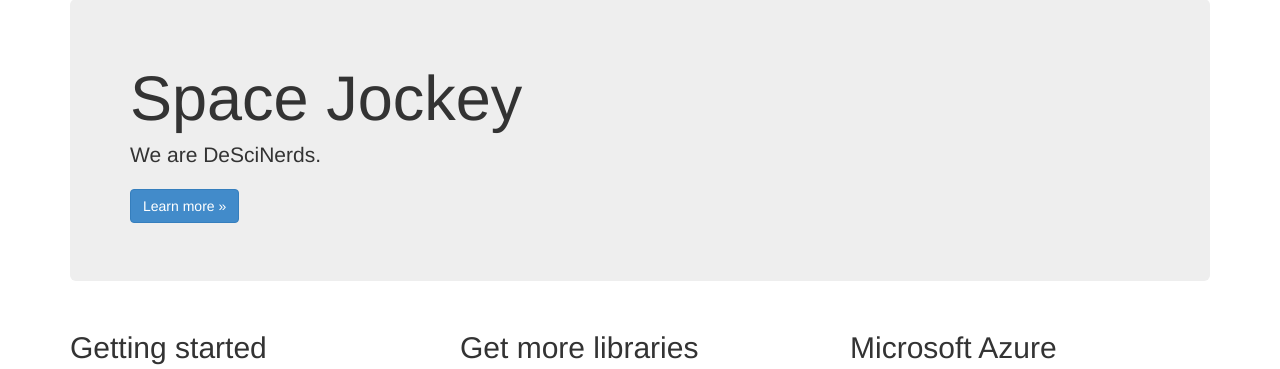
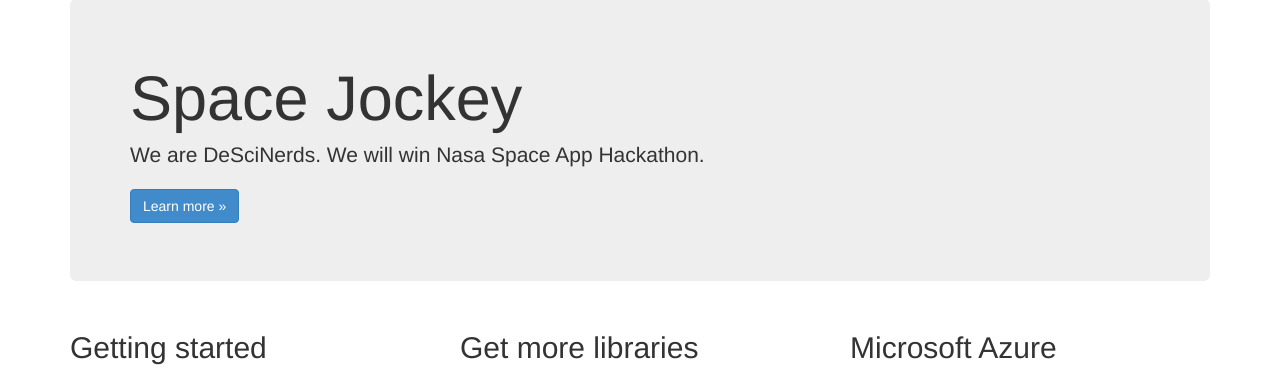
Before and after one commit to FantasyCheese/SpaceJockey, a Django app: page / in a window 1280 px wide. Shown: the part 51-420 px from the top of the page. Run offline with Django 3.2, Linux system fonts and the light colour scheme; some libraries are stand-ins or nearby versions.

Commit message:
somehow I have to try again

```diff
--- a/app/templates/app/index.html
+++ b/app/templates/app/index.html
@@ -4,7 +4,7 @@
 
 <div class="jumbotron">
     <h1>Space Jockey</h1>
-    <p class="lead">We are DeSciNerds.</p>
+    <p class="lead">We are DeSciNerds. We will win Nasa Space App Hackathon.</p>
     <p><a href="https://www.djangoproject.com/" class="btn btn-primary btn-large">Learn more &raquo;</a></p>
 </div>
 
```
